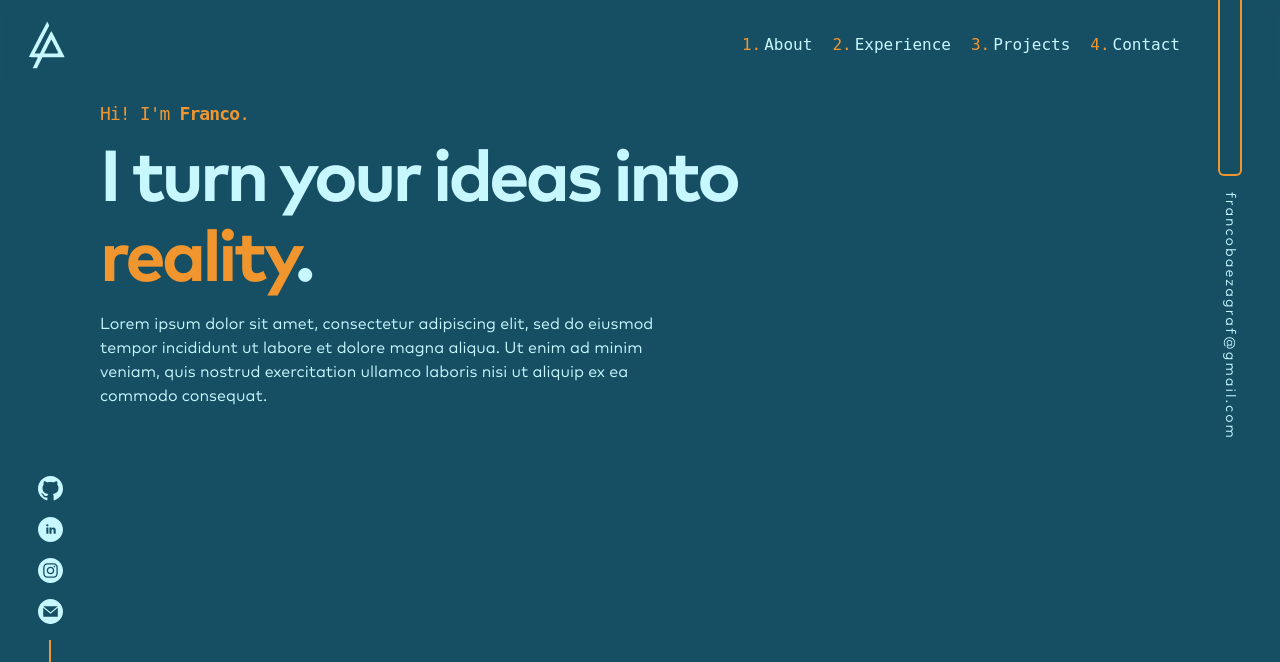
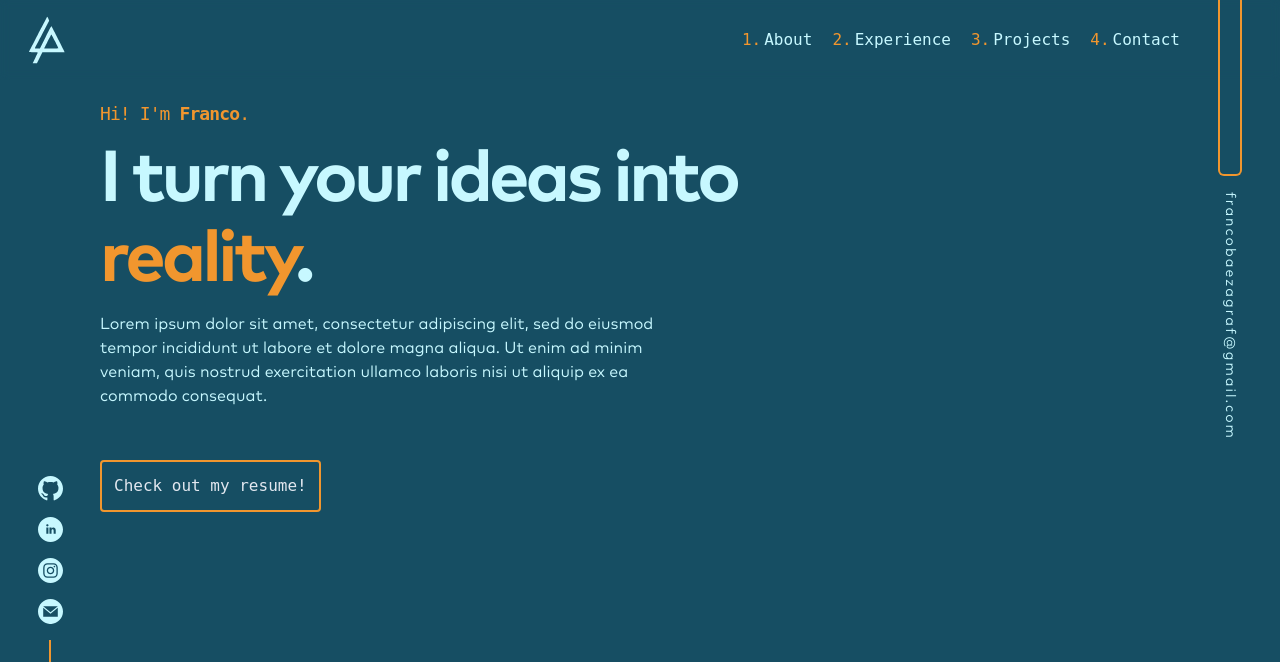
Before and after one commit to FrancoBaeza/my-portfolio, a React (Vite) app: page / in a window 1280 px wide. Shown: the top 662 px of the page. Built offline with nearby package versions, Linux system fonts and the light colour scheme; a web font is replaced by a local one.

Commit message:
add: resume button

```diff
--- a/src/components/Home.jsx
+++ b/src/components/Home.jsx
@@ -2,28 +2,6 @@ import { useEffect, useRef } from "react";
 import LandPage from "./LandPage";
 
 export default () => {
-  const topRef = useRef(null);
-
-  // useEffect(() => {
-  //   console.log(topRef.current);
-
-  //   const topObserver = new IntersectionObserver((entries) => {
-  //     entries.forEach((entry) => {
-  //       if (entry.) {
-  //         console.log("top");
-  //       }
-  //     });
-  //   });
-
-  //   topObserver.observe(topRef.current);
-  // }, []);
-
-  const handleScroll = () => {
-    if (topRef.current.getBoundingClientRect().top < 0) {
-      console.log("top");
-    }
-  };
-
   return (
     <div className="flex flex-col justify-center w-full ">
       <LandPage />
--- a/src/components/LandPage.jsx
+++ b/src/components/LandPage.jsx
@@ -9,14 +9,13 @@ export default () => {
 
   const [scrollDir, isTop] = useScrollDirection();
 
-  console.log(useScrollDirection());
   return (
     <div className=" bg-base-bg">
       {/* topbar */}
       <div
         className={` ${!isTop && "shadow-xl"} ${
           scrollDir === "down" ? "-translate-y-24" : "translate-y-0"
-        } duration-300 backdrop-blur-sm fixed top-0 left-0 w-full h-[90px] z-50 flex flex-row justify-between items-center pl-[20px] pr-[100px]`}
+        } duration-300 backdrop-blur-sm fixed top-0 left-0 w-full h-[80px] z-50 flex flex-row justify-between items-center pl-[20px] pr-[100px]`}
       >
         {/* logo */}
         <svg
@@ -90,8 +89,7 @@ export default () => {
       {/* center main section */}
       <div className="px-[100px] pt-[100px] h-[3000px] ">
         {/* first seccion */}
-        <section className=" w-full flex flex-col">
-          <section className="flex flex-col gap-3 text-slate-200">
+        <section className=" w-full flex flex-col gap-3 text-slate-200">
           <p className=" font-medium text-lg font-mono tracking-tighter text-base-secondary">
             Hi! I'm <span className="font-bold ">Franco</span>.
           </p>
@@ -101,12 +99,13 @@ export default () => {
           </h1>
           <p className="text-base-primary w-[600px] font-markPro">
             Lorem ipsum dolor sit amet, consectetur adipiscing elit,
-              sed do eiusmod tempor incididunt ut labore et dolore
-              magna aliqua. Ut enim ad minim veniam, quis nostrud
-              exercitation ullamco laboris nisi ut aliquip ex ea
-              commodo consequat.
+            sed do eiusmod tempor incididunt ut labore et dolore magna
+            aliqua. Ut enim ad minim veniam, quis nostrud exercitation
+            ullamco laboris nisi ut aliquip ex ea commodo consequat.
           </p>
-          </section>
+          <button className=" hover:bg-base-secondary/30 duration-300 font-mono self-start mt-10 p-3 border-base-secondary border-2 rounded">
+            Check out my resume!
+          </button>
         </section>
       </div>
 
--- a/src/components/icons/SocialIcon.jsx
+++ b/src/components/icons/SocialIcon.jsx
@@ -22,6 +22,7 @@ export default ({ className, url, icon }) => {
           <path d="M12 0c-6.627 0-12 5.373-12 12s5.373 12 12 12 12-5.373 12-12-5.373-12-12-12zm-2 16h-2v-6h2v6zm-1-6.891c-.607 0-1.1-.496-1.1-1.109 0-.612.492-1.109 1.1-1.109s1.1.497 1.1 1.109c0 .613-.493 1.109-1.1 1.109zm8 6.891h-1.998v-2.861c0-1.881-2.002-1.722-2.002 0v2.861h-2v-6h2v1.093c.872-1.616 4-1.736 4 1.548v3.359z" />
         </svg>
       )}
+
       {/* instagram */}
       {icon === "instagram" && (
         <svg
@@ -32,6 +33,7 @@ export default ({ className, url, icon }) => {
           <path d="M14.829 6.302c-.738-.034-.96-.04-2.829-.04s-2.09.007-2.828.04c-1.899.087-2.783.986-2.87 2.87-.033.738-.041.959-.041 2.828s.008 2.09.041 2.829c.087 1.879.967 2.783 2.87 2.87.737.033.959.041 2.828.041 1.87 0 2.091-.007 2.829-.041 1.899-.086 2.782-.988 2.87-2.87.033-.738.04-.96.04-2.829s-.007-2.09-.04-2.828c-.088-1.883-.973-2.783-2.87-2.87zm-2.829 9.293c-1.985 0-3.595-1.609-3.595-3.595 0-1.985 1.61-3.594 3.595-3.594s3.595 1.609 3.595 3.594c0 1.985-1.61 3.595-3.595 3.595zm3.737-6.491c-.464 0-.84-.376-.84-.84 0-.464.376-.84.84-.84.464 0 .84.376.84.84 0 .463-.376.84-.84.84zm-1.404 2.896c0 1.289-1.045 2.333-2.333 2.333s-2.333-1.044-2.333-2.333c0-1.289 1.045-2.333 2.333-2.333s2.333 1.044 2.333 2.333zm-2.333-12c-6.627 0-12 5.373-12 12s5.373 12 12 12 12-5.373 12-12-5.373-12-12-12zm6.958 14.886c-.115 2.545-1.532 3.955-4.071 4.072-.747.034-.986.042-2.887.042s-2.139-.008-2.886-.042c-2.544-.117-3.955-1.529-4.072-4.072-.034-.746-.042-.985-.042-2.886 0-1.901.008-2.139.042-2.886.117-2.544 1.529-3.955 4.072-4.071.747-.035.985-.043 2.886-.043s2.14.008 2.887.043c2.545.117 3.957 1.532 4.071 4.071.034.747.042.985.042 2.886 0 1.901-.008 2.14-.042 2.886z" />
         </svg>
       )}
+
       {/* mail */}
       {icon === "mail" && (
         <svg
```
Lines whose indentation alone changed are shown as unchanged.
